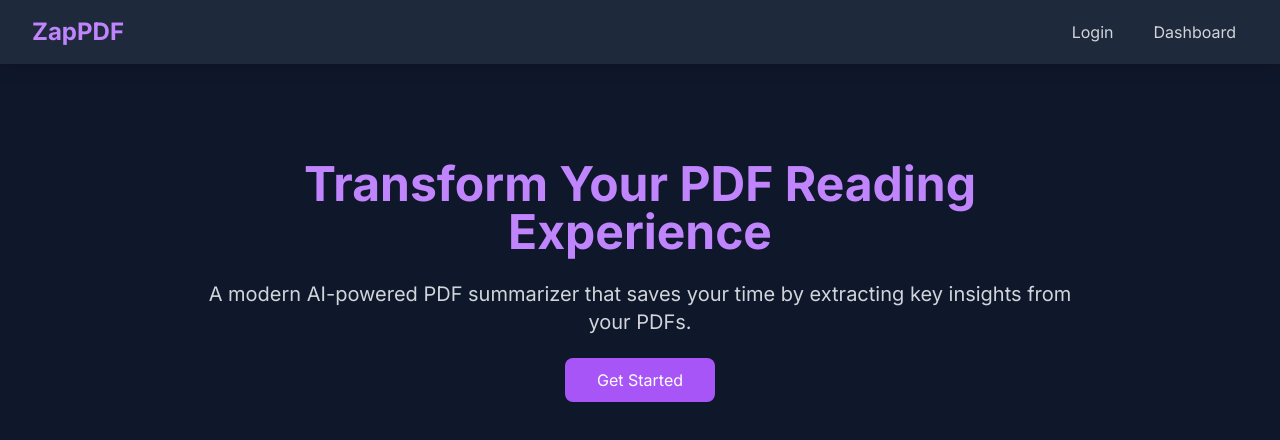
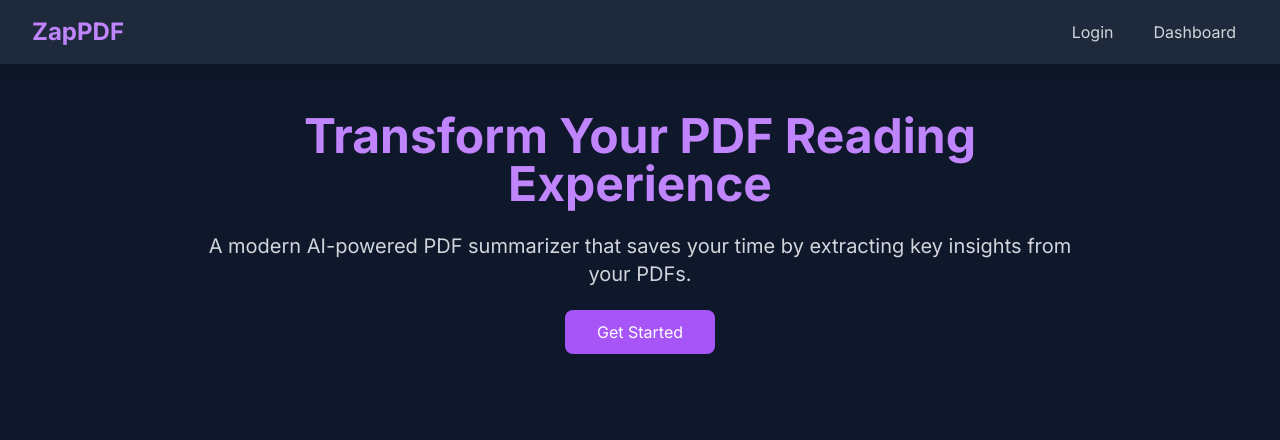
Before and after one commit to neilnicky/zap-pdf-ai, a Next.js app: page / in a window 1280 px wide. Shown: the top 440 px of the page. Built offline with nearby package versions, Linux system fonts and the light colour scheme.

Commit message:
refactor: update layout structure

```diff
--- a/src/app/layout.tsx
+++ b/src/app/layout.tsx
@@ -1,13 +1,13 @@
 import type { Metadata } from "next";
 import { Inter } from "next/font/google";
+import Navbar from "@/components/Navbar";
 import "./globals.css";
-import Navbar from "@/components/Navbar";
 
 const inter = Inter({ subsets: ["latin"] });
 
 export const metadata: Metadata = {
-  title: "ZapPDF - AI PDF Summarizer",
-  description: "Modern AI-powered PDF summarizer that extracts key insights",
+  title: "ZapPDFAI - AI PDF Summarizer",
+  description: "AI-powered PDF summarization tool",
 };
 
 export default function RootLayout({
@@ -17,11 +17,9 @@
 }) {
   return (
     <html lang="en">
-      <body
-        className={`${inter.className} bg-gray-900 text-white min-h-screen`}
-      >
+      <body className={`${inter.className} bg-gray-900 text-gray-100`}>
         <Navbar />
-        <main className="pt-20 px-4">{children}</main>
+        <main className="min-h-screen p-4 md:p-8">{children}</main>
       </body>
     </html>
   );
```
